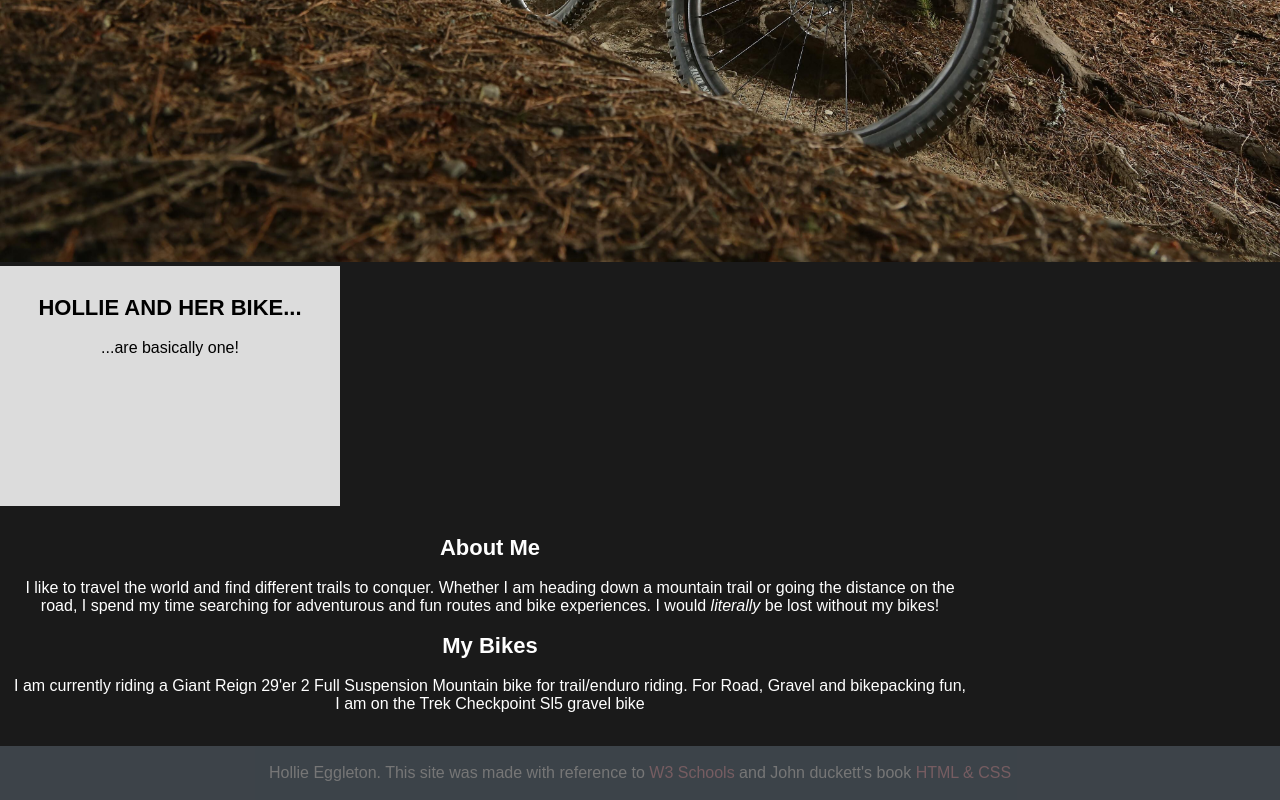
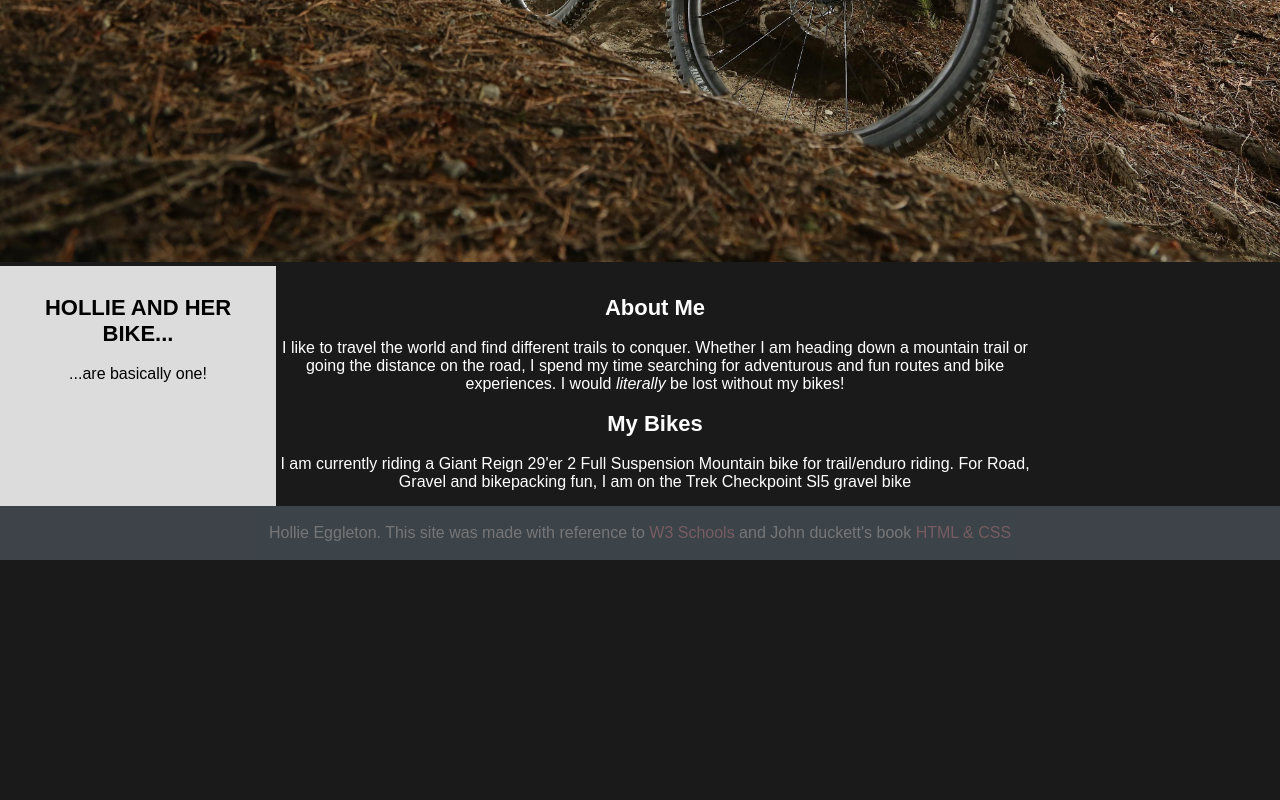
Before and after one commit to hollieegg/hollieegg.github.io, a plain HTML site: page index.html in a window 1280 px wide. Shown: the part 782-1582 px from the top of the page. After the commit the page ends 1342 px from the top, so only its background shows below. Drawn offline with Linux system fonts and the light colour scheme.

Commit message:
Update style.css

```diff
--- a/style.css
+++ b/style.css
@@ -151,7 +151,7 @@ li a:hover {
 /* https://www.w3schools.com/howto/tryit.asp?filename=tryhow_css_two_columns_responsive */
 .column {
 	float: left;
-	width: 25%;
+	width: 20%;
 	padding: 10px;
 	background-color: #DCDCDC;
 	text-align: center;
@@ -160,8 +160,7 @@ li a:hover {
 
 .column2 {
 	background-color: #1a1a1a;
-	float: left;
-	width: 75%;
+	width: 80%;
 	padding: 10px;
 	text-align: center;
 	height: 220px;
```
